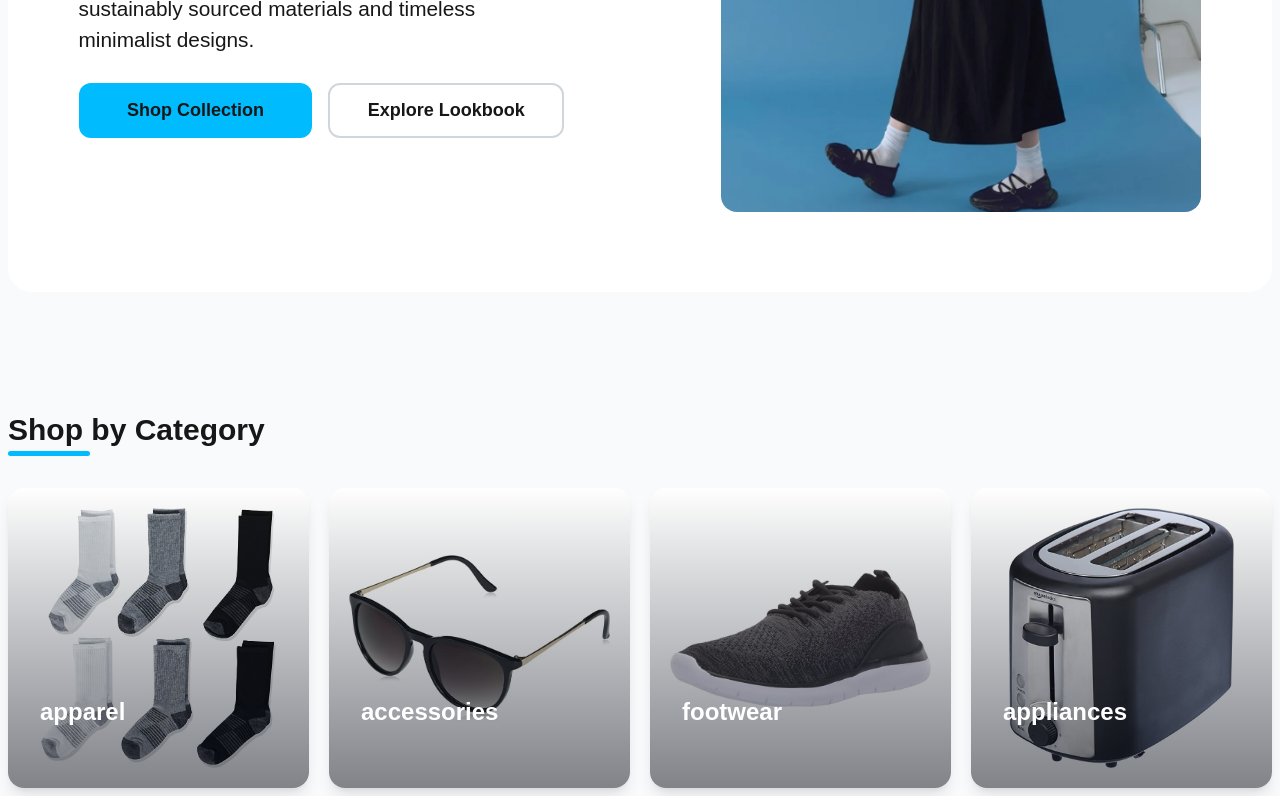
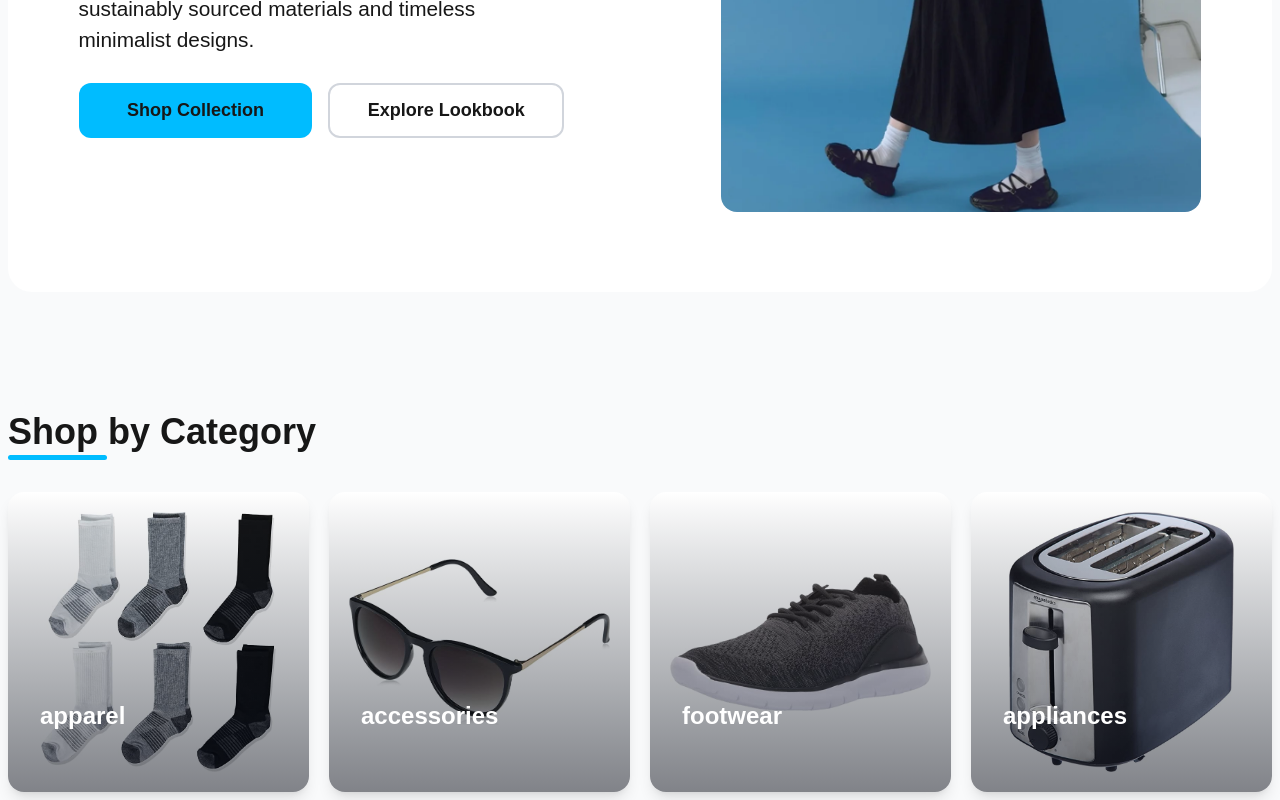
Before and after one commit to dev-dabid/next-ecommerce, a Next.js app: page / in a window 1280 px wide. Shown: the part 621-1421 px from the top of the page. Built offline with nearby package versions, Linux system fonts and the light colour scheme.

Commit message:
style: add hover properties to category card, increase category section title

```diff
--- a/src/app/(home)/CategoryCard.tsx
+++ b/src/app/(home)/CategoryCard.tsx
@@ -8,7 +8,7 @@ type CardProps = {
 const CategoryCard = ({ name, image }: CardProps) => {
   return (
     <div className="relative rounded-2xl bg-white p-5 max-h-75 shadow-lg">
-      <div className="absolute inset-0 bg-linear-to-b from-white/5 to-gray-950/50 rounded-2xl z-10"></div>
+      <div className="absolute inset-0 bg-linear-to-b hover:from-white/15 active:from-white/30 from-white/5 to-gray-950/50 rounded-2xl z-10"></div>
 
       <div className="relative w-full h-full rounded-2xl overflow-hidden">
         <Image
--- a/src/app/(home)/CategorySection.tsx
+++ b/src/app/(home)/CategorySection.tsx
@@ -30,7 +30,7 @@ const CategorySection = ({ products }: CategorySectionProps) => {
         <div>
           <p
             className="
-           text-3xl font-bold relative
+           text-4xl font-bold relative
            after:content-['']
            after:absolute
            after:-bottom-2
```
